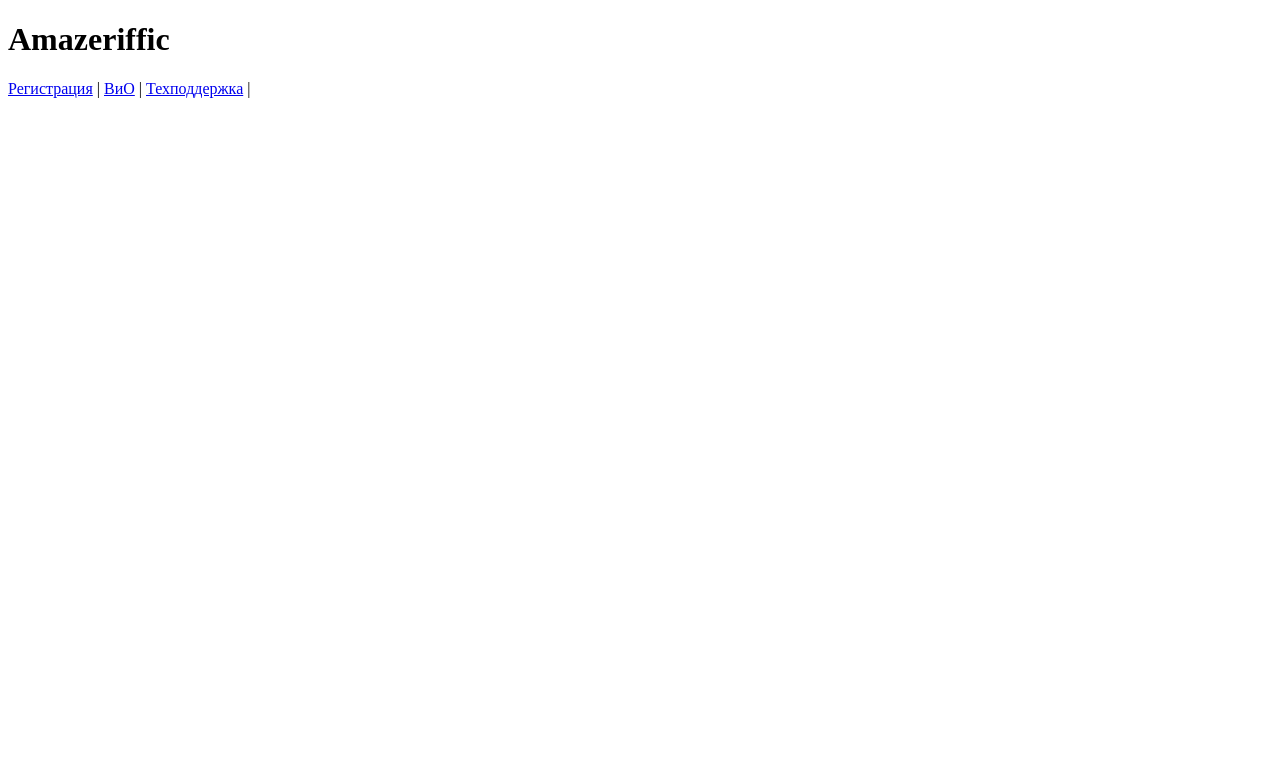
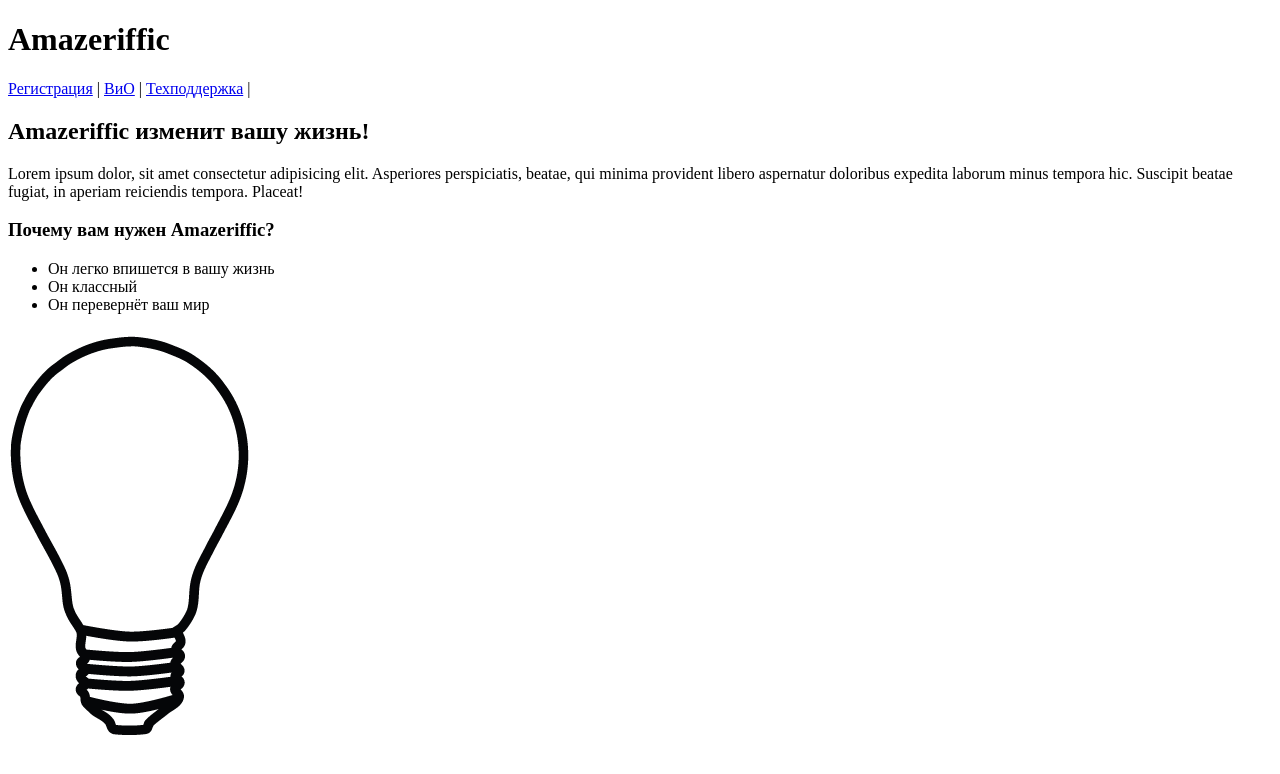
Before and after one commit to Vsehilyaschy/Amazeriffic, a plain HTML site: page index.html in a window 1280 px wide. Drawn offline with Linux system fonts and the light colour scheme.

Commit message:
Add main

```diff
--- a/index.html
+++ b/index.html
@@ -15,7 +15,15 @@
         </nav>
     </header>
     <main>
-
+        <h2>Amazeriffic изменит вашу жизнь!</h2>
+        <p>Lorem ipsum dolor, sit amet consectetur adipisicing elit. Asperiores perspiciatis, beatae, qui minima provident libero aspernatur doloribus expedita laborum minus tempora hic. Suscipit beatae fugiat, in aperiam reiciendis tempora. Placeat!</p>
+        <h3>Почему вам нужен Amazeriffic?</h3>
+        <ul>
+            <li>Он легко впишется в вашу жизнь</li>
+            <li>Он классный</li>
+            <li>Он перевернёт ваш мир</li>
+        </ul>
+        <img src="img/lightbulb.png" alt="Изображение лампочки">
     </main>
     <footer>
 
```
